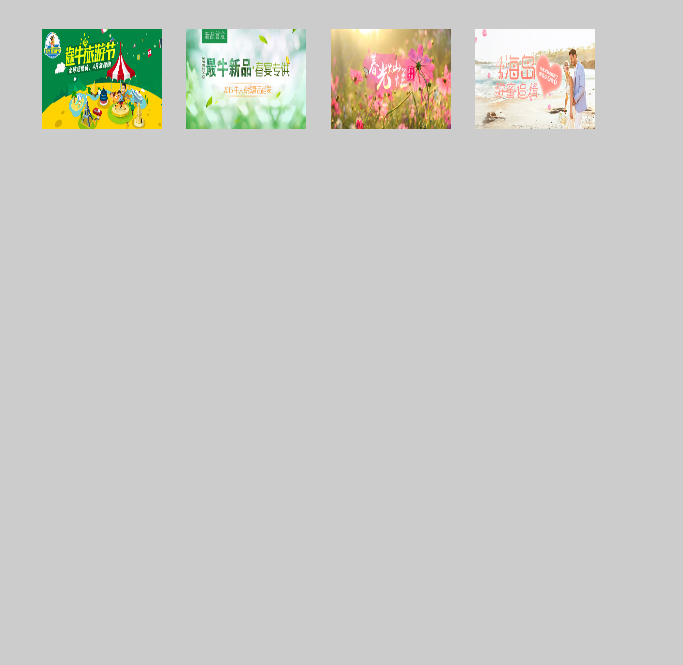
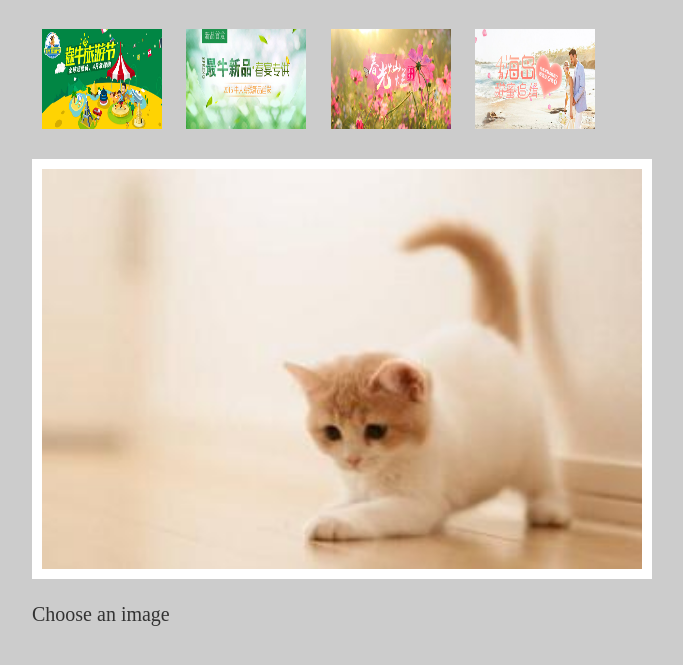
Before and after one commit to wingsico/pocketCodes, a plain HTML site: page js_photos.html in a window 1280 px wide. Shown: the part 61-726 px from the top of the page, without its empty margins (96-779 px from the left). Drawn offline with Linux system fonts and the light colour scheme.

Commit message:
insertAfter

```diff
--- a/js/addLoadEvent.js
+++ b/js/addLoadEvent.js
@@ -10,7 +10,7 @@ function addLoadEvent(func) {
     func()
   }
 }
-addLoadEvent(example) // 调用方法
+// addLoadEvent(example) // 调用方法
 // 把现有的window.onload事件处理函数的值存入比那量oldonload
 // 如果在这个处理函数上还没有綁定何函数，就像平时那样把新函数添加给他
 // 如果在这个函数上已经帮顶了一些函数，就把新函数追加到现有指令的末尾
--- a/js/photo.js
+++ b/js/photo.js
@@ -36,18 +36,37 @@ function showPic(whichpic) {
   return true
 }
 
+function insertAfter(newElement,targetElement) {
+  var parent = targetElement.parentNode
+  if(parent.lastChild == targetElement){
+    parent.appendChild(newElement)
+  } else {
+    parent.insertBefore(newElement,targetElement.nextSibling)
+  }
+}
+
 function prepare() {
-  var img = document.createElement('img')
-  var p = document.createElement('p')
-  var text = document.createTextNode('Choose an image')
-  img.id = 'replace' // img.setAttribute('id','replace')
-  img.src = 'pngs/blog3.jpg'
-  img.alt = 'my photo gallery'
-  p.id = 'describe'
-  text.appendChild(p)
-  document.body.appendChild(img)
-  document.body.appendChild(p)
+  if(!document.createElement) return false
+  if(!document.createTextNode) return false
+  if(!document.getElementById) return false
+  if(!document.getElementById("gallery")) return false
+  var placeholder = document.createElement('img')
+  placeholder.setAttribute('id','replace')
+  placeholder.setAttribute('src','pngs/cat.jpg')
+  placeholder.setAttribute('alt','my image gallery')
+  var description = document.createElement('p')
+  description.setAttribute('id','describe')
+  var desctext = document.createTextNode('Choose an image')
+  description.appendChild(desctext)
+  // document.body.appendChild(placeholder)
+  // document.body.appendChild(description)
+  var gallery = document.getElementById('gallery')
+  insertAfter(placeholder,gallery)
+  insertAfter(description,placeholder)
 }
-window.onload = beforeGallery
+
+
+addLoadEvent(beforeGallery)
+addLoadEvent(prepare)
 
 // 这些if检查决定需要根据具体情况来做出，避免不必要的太多假设
--- a/js_photos.html
+++ b/js_photos.html
@@ -24,5 +24,7 @@
 <!--<img src="pngs/blog3.jpg" alt="my photo gallery" id="replace">-->
 <!--<p id="describe">change a photo!</p>-->
 </body>
+<script src="js/addLoadEvent.js"></script>
 <script src="js/photo.js"></script>
+
 </html>
```
Also changed, not shown: js/insertAfter.js (added, +13 -0 lines).
